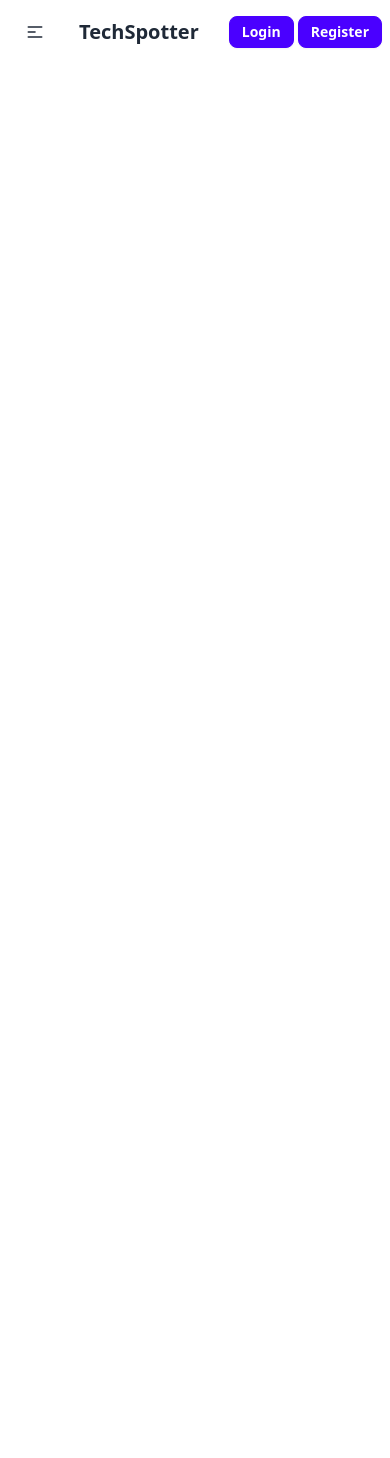
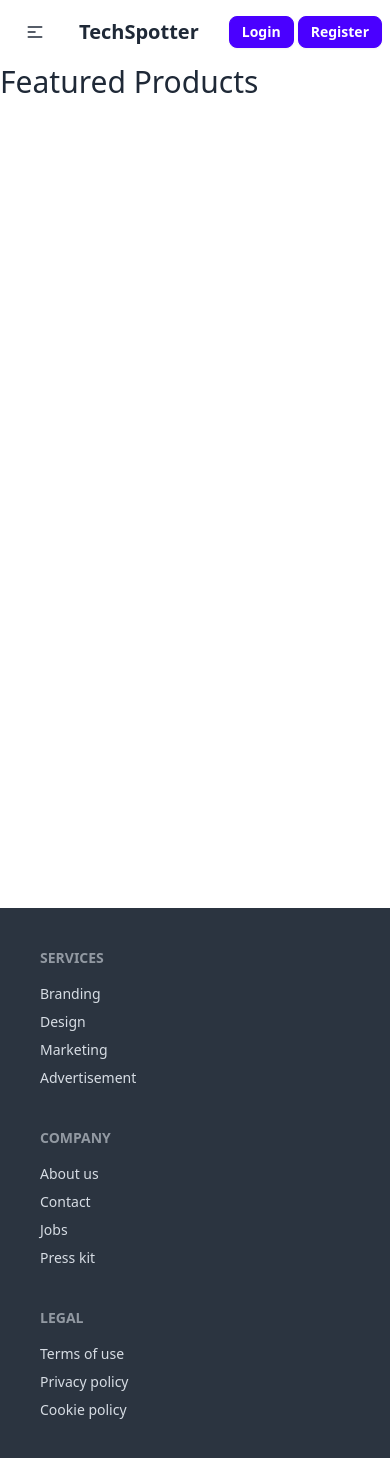
Before and after one commit to rijviislam/techSpotter-client, a React (Vite) app: page / in a window 390 px wide. Before the commit the page ends 844 px from the top, so only its background shows below. Built offline with nearby package versions, Linux system fonts and the light colour scheme; no server answers.

Commit message:
feat: simplay created user dashboard

```diff
--- /dev/null
+++ b/src/component/Home/FeaturedProducts/FeaturedProducts.jsx
@@ -0,0 +1,7 @@
+export default function FeaturedProducts() {
+  return (
+    <div>
+      <h2 className="text-3xl">Featured Products</h2>
+    </div>
+  );
+}
--- a/src/component/Home/Footer.jsx
+++ b/src/component/Home/Footer.jsx
@@ -1,7 +1,26 @@
 export default function Footer() {
   return (
-    <div>
-      <h2 className="text-3xl">Footer</h2>
-    </div>
+    <footer className="footer p-10 bg-neutral text-neutral-content">
+      <nav>
+        <h6 className="footer-title">Services</h6>
+        <a className="link link-hover">Branding</a>
+        <a className="link link-hover">Design</a>
+        <a className="link link-hover">Marketing</a>
+        <a className="link link-hover">Advertisement</a>
+      </nav>
+      <nav>
+        <h6 className="footer-title">Company</h6>
+        <a className="link link-hover">About us</a>
+        <a className="link link-hover">Contact</a>
+        <a className="link link-hover">Jobs</a>
+        <a className="link link-hover">Press kit</a>
+      </nav>
+      <nav>
+        <h6 className="footer-title">Legal</h6>
+        <a className="link link-hover">Terms of use</a>
+        <a className="link link-hover">Privacy policy</a>
+        <a className="link link-hover">Cookie policy</a>
+      </nav>
+    </footer>
   );
 }
--- a/src/component/Home/Navbar.jsx
+++ b/src/component/Home/Navbar.jsx
@@ -43,7 +43,9 @@ export default function Navbar() {
             {navbar}
           </ul>
         </div>
-        <a className="btn btn-ghost text-xl">TechSpotter</a>
+        <Link to="/" className="btn btn-ghost text-xl">
+          TechSpotter
+        </Link>
       </div>
       <div className="navbar-center hidden lg:flex">
         <ul className="menu menu-horizontal px-1">{navbar}</ul>
@@ -72,24 +74,20 @@ export default function Navbar() {
               {isOpen && (
                 <div className="absolute rounded-xl shadow-md w-[40vw] md:w-[10vw] bg-white overflow-hidden right-0 top-12 text-sm">
                   <div className="flex flex-col cursor-pointer">
-                    <Link
-                      to="/"
-                      className="block md:hidden px-4 py-3 hover:bg-neutral-100 transition font-semibold"
-                    >
-                      Home
-                    </Link>
-
                     {user ? (
                       <>
+                        <p className="text-sm px-8 py-1 text-green-500 font-medium select-none">
+                          {user.displayName}
+                        </p>
                         <Link
-                          to="/dashboard"
+                          to="/user-dashboard"
                           className="block  px-4 py-3 hover:bg-neutral-100 transition font-semibold"
                         >
                           Dashboard
                         </Link>
                         <div
                           onClick={logOutUser}
-                          className="px-4 py-3 hover:bg-neutral-100 transition font-semibold cursor-pointer"
+                          className="px-4 py-3 hover:bg-neutral-100 transition font-bold cursor-pointer text-red-500 "
                         >
                           Logout
                         </div>
--- /dev/null
+++ b/src/component/Home/TrendingProducts/TrendingProducts.jsx
@@ -0,0 +1,7 @@
+export default function TrendingProducts() {
+  return (
+    <div>
+      <h2 className="text-3xl">TrendingProducts</h2>
+    </div>
+  );
+}
--- /dev/null
+++ b/src/component/UserDashBoard/AddProduct.jsx
@@ -0,0 +1,7 @@
+export default function AddProduct() {
+  return (
+    <div>
+      <h2 className="text-3xl">Add Product</h2>
+    </div>
+  );
+}
--- /dev/null
+++ b/src/component/UserDashBoard/MyProducts.jsx
@@ -0,0 +1,7 @@
+export default function MyProducts() {
+  return (
+    <div>
+      <h2 className="text-3xl">My Products</h2>
+    </div>
+  );
+}
--- /dev/null
+++ b/src/component/UserDashBoard/MyProfile.jsx
@@ -0,0 +1,10 @@
+import useAuth from "../../hooks/useAuth";
+
+export default function MyProfile() {
+  const { user } = useAuth();
+  return (
+    <div>
+      <h2 className="text-3xl">{user?.displayName}</h2>
+    </div>
+  );
+}
--- /dev/null
+++ b/src/component/UserDashBoard/UserDashBoardSidebar.jsx
@@ -0,0 +1,82 @@
+import { CgAdd, CgProfile } from "react-icons/cg";
+import { GrLogout } from "react-icons/gr";
+import { MdYard } from "react-icons/md";
+import { NavLink } from "react-router-dom";
+import useAuth from "../../hooks/useAuth";
+
+export default function UserDashBoardSidebar() {
+  const { user } = useAuth();
+  return (
+    <div className="mr-10">
+      <div
+        className={`z-10 md:fixed flex flex-col justify-between overflow-x-hidden bg-gray-100 w-64 space-y-6 px-2 py-4 absolute inset-y-0 left-0 transform `}
+      >
+        <div>
+          <div>
+            <div className="w-full hidden md:flex px-4 py-2 shadow-lg rounded-lg justify-center items-center bg-rose-100 mx-auto">
+              {user ? (
+                <div className="hidden md:block w-full h-full lg:flex justify-between items-center">
+                  <img
+                    className="border-2 border-green-600 rounded-full w-[50px] h-[50px]"
+                    referrerPolicy="no-referrer"
+                    src={user && user.photoURL ? user.photoURL : "?"}
+                    alt="profile"
+                    height="30"
+                    width="30"
+                  />
+                  <p>{user.displayName}</p>
+                </div>
+              ) : (
+                ""
+              )}
+            </div>
+          </div>
+        </div>
+        <div className="flex flex-col justify-between flex-1 mt-6">
+          <nav>
+            <NavLink
+              to="/user-dashboard"
+              end
+              className="flex items-center px-4 py-2 my-5  transition-colors duration-300 transform  hover:bg-gray-300   hover:text-gray-700 border border-green-600"
+            >
+              <CgProfile className="w-5 h-5" />
+
+              <span className="mx-4 font-medium">My Profile</span>
+            </NavLink>
+            <NavLink
+              to="/user-dashboard/add-product"
+              end
+              className="flex items-center px-4 py-2 my-5  transition-colors duration-300 transform  hover:bg-gray-300   hover:text-gray-700 border border-green-600"
+            >
+              <CgAdd className="w-5 h-5" />
+
+              <span className="mx-4 font-medium">Add Product</span>
+            </NavLink>
+            <NavLink
+              to="/user-dashboard/my-product"
+              end
+              className="flex items-center px-4 py-2 my-5  transition-colors duration-300 transform  hover:bg-gray-300   hover:text-gray-700 border border-green-600"
+            >
+              <MdYard className="w-5 h-5" />
+
+              <span className="mx-4 font-medium">My Product</span>
+            </NavLink>
+          </nav>
+        </div>
+
+        <div>
+          <hr />
+
+          <button
+            // onClick={logOut}
+            className="flex w-full items-center px-4 py-2 mt-5 text-gray-600 hover:bg-gray-300   hover:text-gray-700 transition-colors duration-300 transform"
+          >
+            <GrLogout className="w-5 h-5" />
+
+            <span className="mx-4 font-medium">Logout</span>
+          </button>
+        </div>
+      </div>
+    </div>
+  );
+}
--- a/src/layout/MainLayout.jsx
+++ b/src/layout/MainLayout.jsx
@@ -1,4 +1,5 @@
 import { Outlet, useLocation } from "react-router-dom";
+import Footer from "../component/Home/Footer";
 import Navbar from "../component/Home/Navbar";
 
 export default function MainLayout() {
@@ -8,8 +9,10 @@ export default function MainLayout() {
   return (
     <div>
       {noHeaderFooter || <Navbar />}
-      <Outlet />
-      {/* {noHeaderFooter || <Footer />} */}
+      <div className="min-h-screen">
+        <Outlet />
+      </div>
+      {noHeaderFooter || <Footer />}
     </div>
   );
 }
--- /dev/null
+++ b/src/layout/UserDashboardLayout.jsx
@@ -0,0 +1,13 @@
+import { Outlet } from "react-router-dom";
+import UserDashBoardSidebar from "../component/UserDashBoard/UserDashBoardSidebar";
+
+export default function UserDashboardLayout() {
+  return (
+    <div className="flex justify-around">
+      <UserDashBoardSidebar />
+      <div className="w-3/4 border-2 border-red-600">
+        <Outlet />
+      </div>
+    </div>
+  );
+}
```
Also changed, not shown: src/Routes/Routes.jsx (+32 -0 lines).
